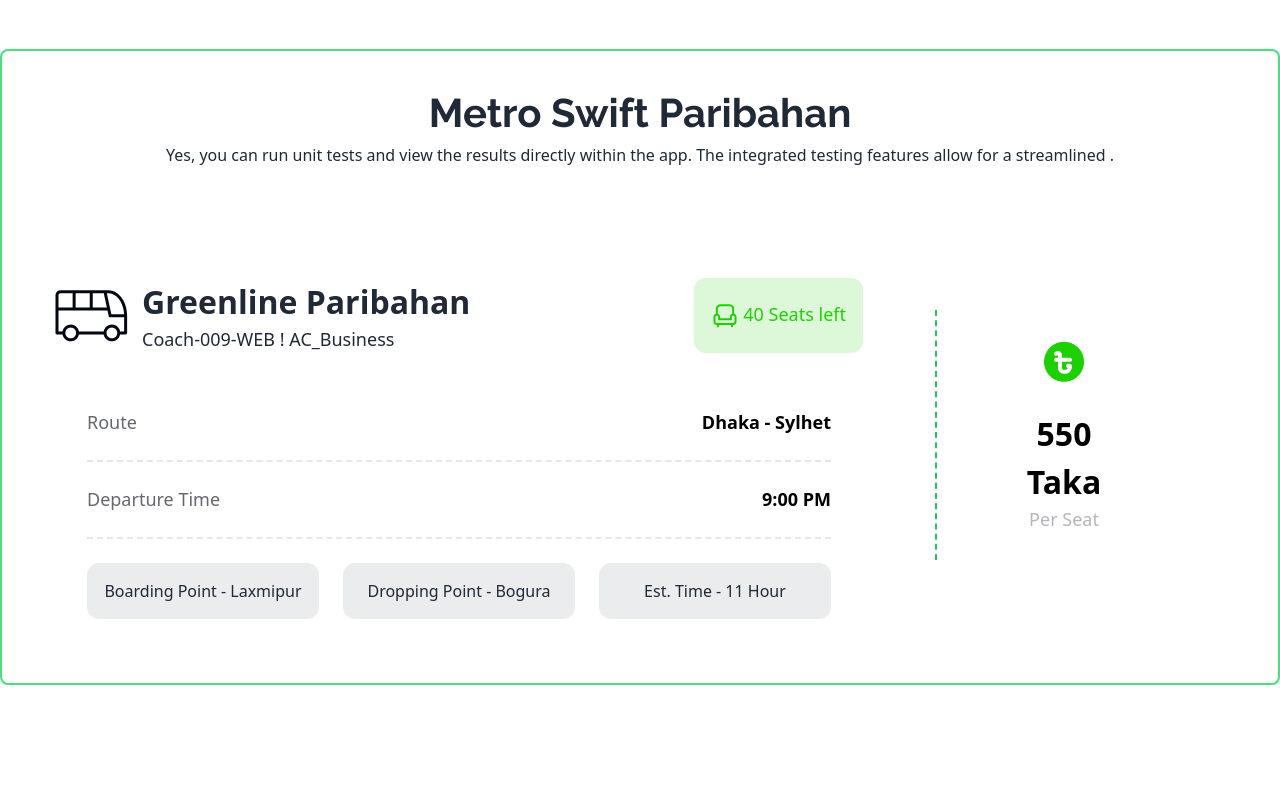
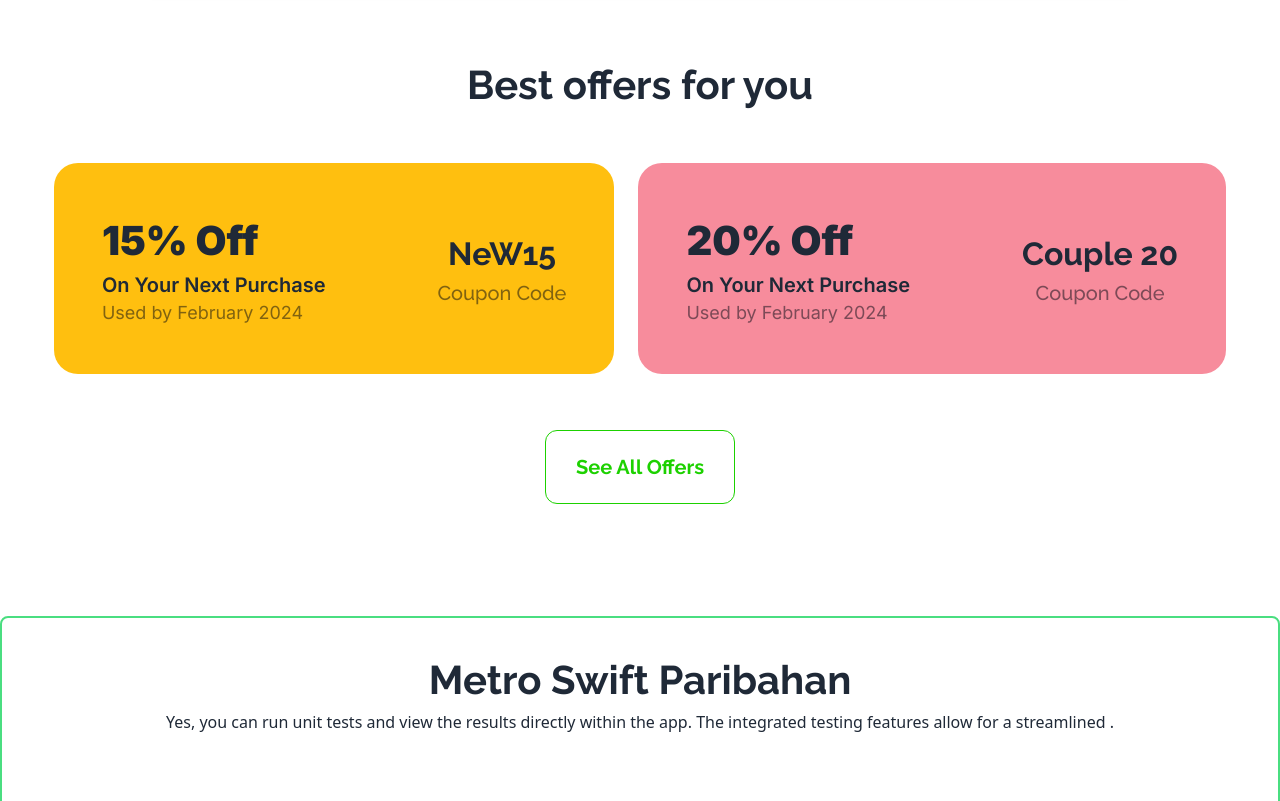
Before and after one commit to maynul24/metro-swift, a plain HTML site: page index.html in a window 1280 px wide. Shown: the part 777-1578 px from the top of the page. Before the commit the page ends 1462 px from the top, so only its background shows below. Drawn offline with nearby package versions, Linux system fonts and the light colour scheme.

Commit message:
Coupon Section Completed

```diff
--- a/Styles/style.css
+++ b/Styles/style.css
@@ -9,3 +9,9 @@
   margin: 0 auto;
   max-width: 1170px;
 }
+
+.button:hover{
+  background-color: rgb(140, 226, 140);
+  color: white;
+  cursor: pointer;
+}
--- a/index.html
+++ b/index.html
@@ -44,7 +44,7 @@
                   </ul>
                 </div>
                 <div class="navbar-end">
-                  <a class="btn bg-[#1DD1001A] text-[#1DD100] rounded-xl border-2 border-solid border-[#1DD100]]">Bus <span><img src="./images/bus-icon.png"></span></a>
+                  <a class="button py-4 px-7 flex gap-[10px] bg-[#1DD1001A] text-[#1DD100] rounded-xl border-[1px] border-solid border-[#1DD100]">Bus <span><img src="./images/bus-icon.png"></span></a>
                 </div>
               </div>
         </nav>
@@ -96,6 +96,44 @@
     <!-- Header Section End -->
 
     <main>
+
+      <!-- Coupon Section Start-->
+      <section class="mb-28 font-raleway text-center">
+        <div class="mb-12">
+          <h2 class="font-bold text-[40px]">Best offers for you</h2>
+        </div>
+        <div class="flex items-center justify-center gap-6 mb-14">
+          <div class="bg-[#FFBF0F] flex items-center rounded-3xl gap-28 p-12">
+            <div class="font-inter text-left">
+              <h2 class="font-black text-[40px]">15% Off</h2>
+              <p class="font-semibold text-xl">On Your Next Purchase</p>
+              <p class="text-[#03071280] text-[18px]">Used by February 2024</p>
+            </div>
+            <div>
+              <h2 class="font-bold text-[32px]">NeW15</h2>
+              <p class="font-medium text-[#03071280] text-[20px]">Coupon Code</p>
+            </div>
+          </div>
+          <div class="bg-[#F78C9C] flex items-center rounded-3xl gap-28 p-12">
+            <div class="font-inter text-left">
+              <h2 class="font-black text-[40px]">20% Off</h2>
+              <p class="font-semibold text-xl">On Your Next Purchase</p>
+              <p class="text-[#03071280] text-[18px]">Used by February 2024</p>
+            </div>
+            <!-- <div class="border-4 border-white"></div> -->
+            <div>
+              <h2 class="font-bold text-[32px]">Couple 20</h2>
+              <p class="font-medium text-[#03071280] text-[20px]">Coupon Code</p>
+            </div>
+          </div>
+        </div>
+        <div>
+          <button class="button py-[21px] px-[30px] text-[#1DD100] font-bold text-[20px] border-[1px] rounded-xl border-[#1DD100] hover:selection:">See All Offers</button>
+        </div>
+      </section>
+
+
+      <!-- Coupon Section End -->
         <div>
             <!-- Bus Description Section -->
             <section class="py-8 rounded-lg border-[2px] border-green-400">
```
